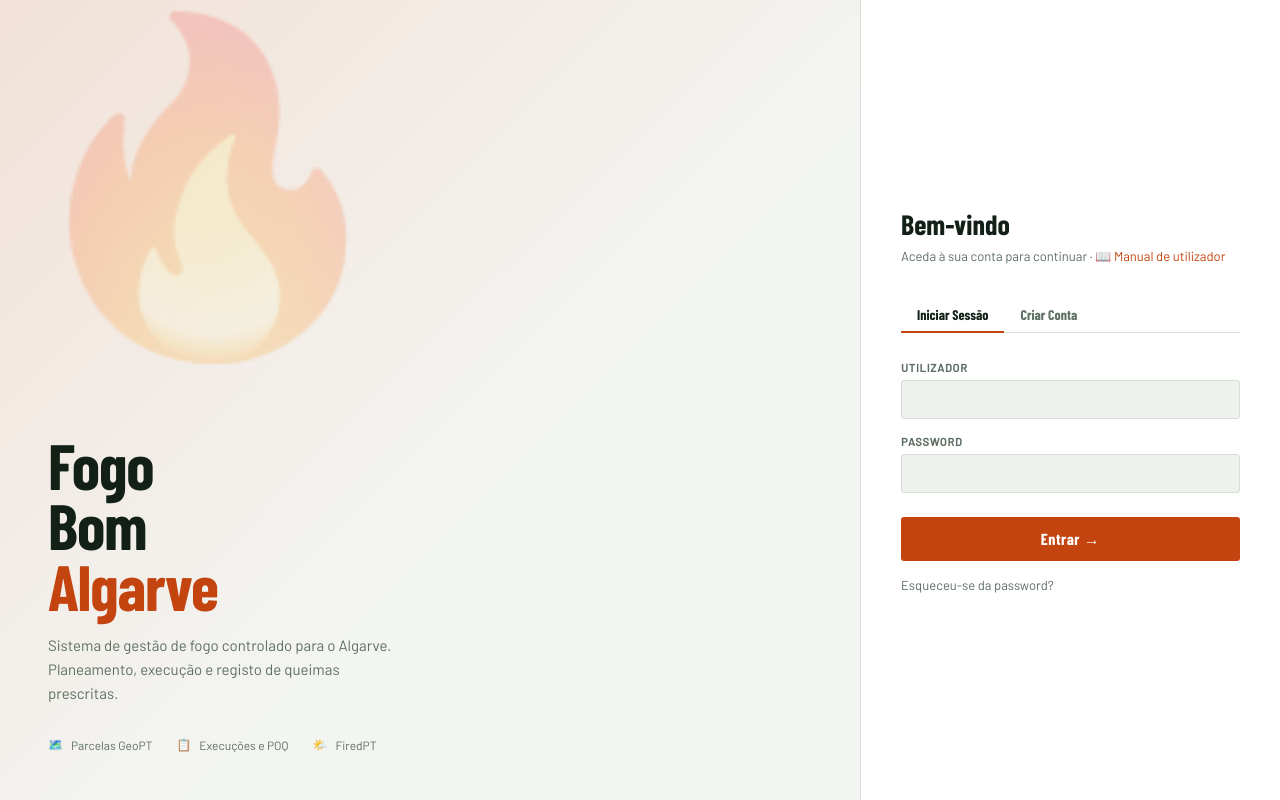
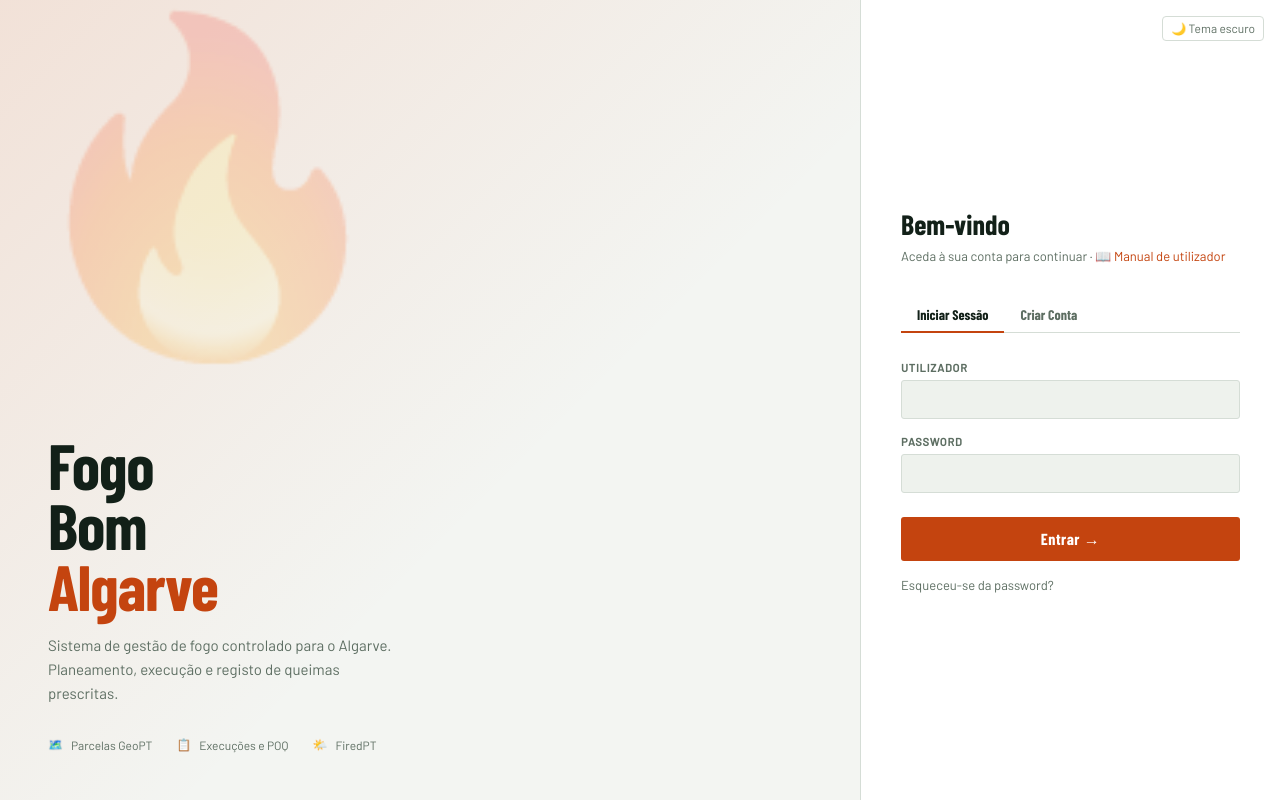
Before and after one commit to joaompnmartins-blip/fogobom_full, a Django app: page /login/ in a window 1280 px wide. Run offline with Django 5.2, Linux system fonts and the light colour scheme; parts of the project's set-up code (start-up, migrations or seed data) failed here and were passed over; some web fonts are replaced.

Commit message:
Theme toggle on the login pages
Co-Authored-By: Claude Opus 5.5 <noreply@anthropic.com>

```diff
--- a/backend/core/templates/core/auth_base.html
+++ b/backend/core/templates/core/auth_base.html
@@ -20,7 +20,8 @@
     .left p{margin-top:16px;font-size:15px;color:var(--dim);max-width:360px;line-height:1.6}
     .left .tags{margin-top:32px;display:flex;gap:24px}
     .left .tag{display:flex;align-items:center;gap:8px;font-size:12px;color:var(--dim)}
-    .right{background:var(--bg2);border-left:1px solid var(--border);display:flex;flex-direction:column;justify-content:center;padding:48px 40px}
+    .right{background:var(--bg2);border-left:1px solid var(--border);display:flex;flex-direction:column;justify-content:center;padding:48px 40px;position:relative}
+    .right .theme-toggle{position:absolute;top:16px;right:16px}
     .right h2{font-family:var(--fh);font-size:28px;font-weight:700;color:var(--heading);margin-bottom:6px}
     .right .sub{font-size:13px;color:var(--dim);margin-bottom:32px;line-height:1.5}
     .tabs{display:flex;margin-bottom:28px;border-bottom:1px solid var(--border)}
@@ -53,6 +54,7 @@
   </div>
 </div>
 <div class="right">
+<button type="button" class="theme-toggle">🌙 Tema escuro</button>
 {% block content %}{% endblock %}
 </div>
 {% block extra_js %}{% endblock %}
```
